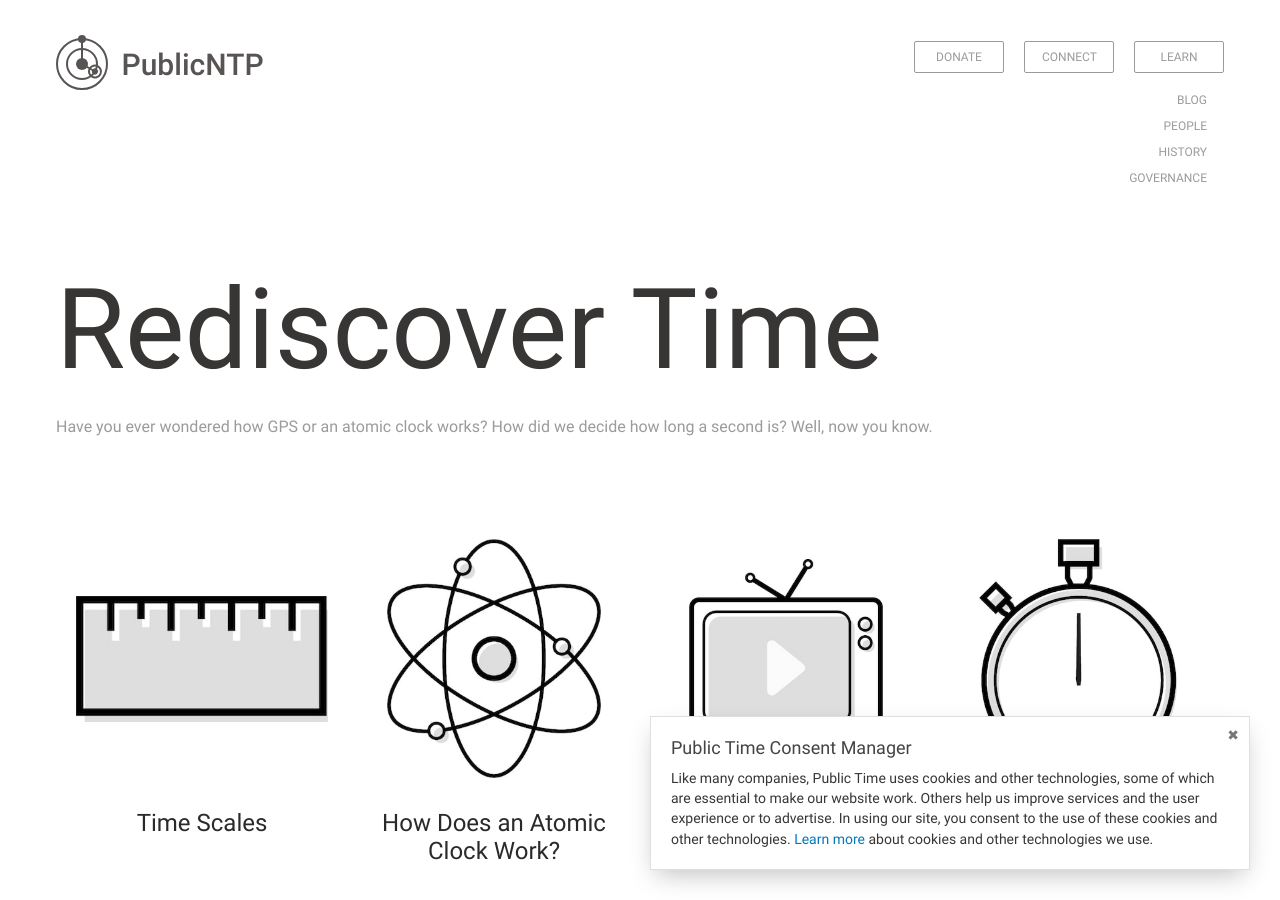
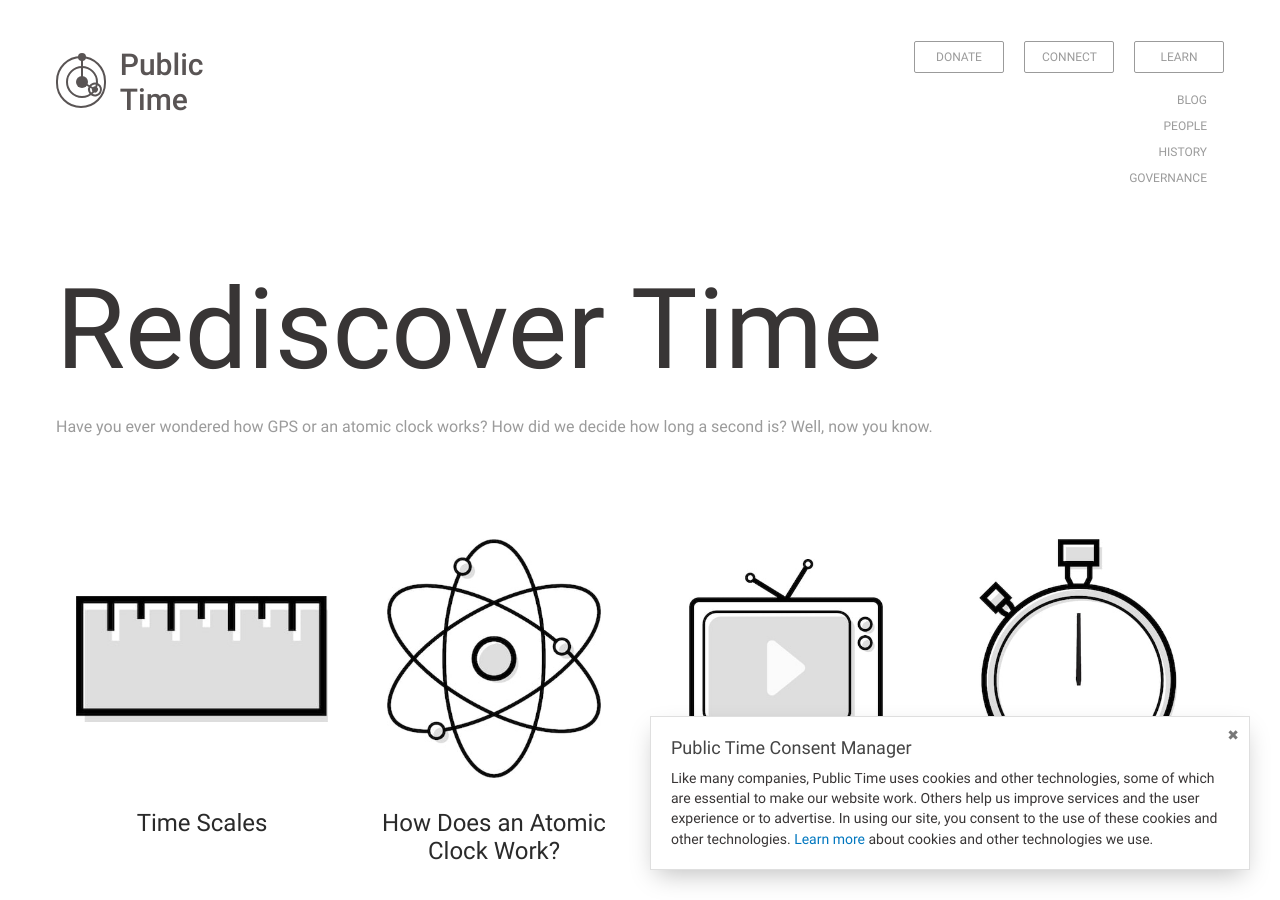
Before and after one commit to PublicTime/website, a Jekyll site: the page built from learn.html, in a window 1280 px wide and 900 px high. Built offline with Jekyll 4.4.1, drawn with Linux system fonts in a browser that asks for light colours.

Commit message:
Update header.html

```diff
--- a/_includes/header.html
+++ b/_includes/header.html
@@ -35,7 +35,7 @@
                 </div>
               </div>
             </div>
-            <h1 class="logo__title">PublicNTP</h1>
+            <h1 class="logo__title">Public Time</h1>
           </div>
         </a>
 
```
